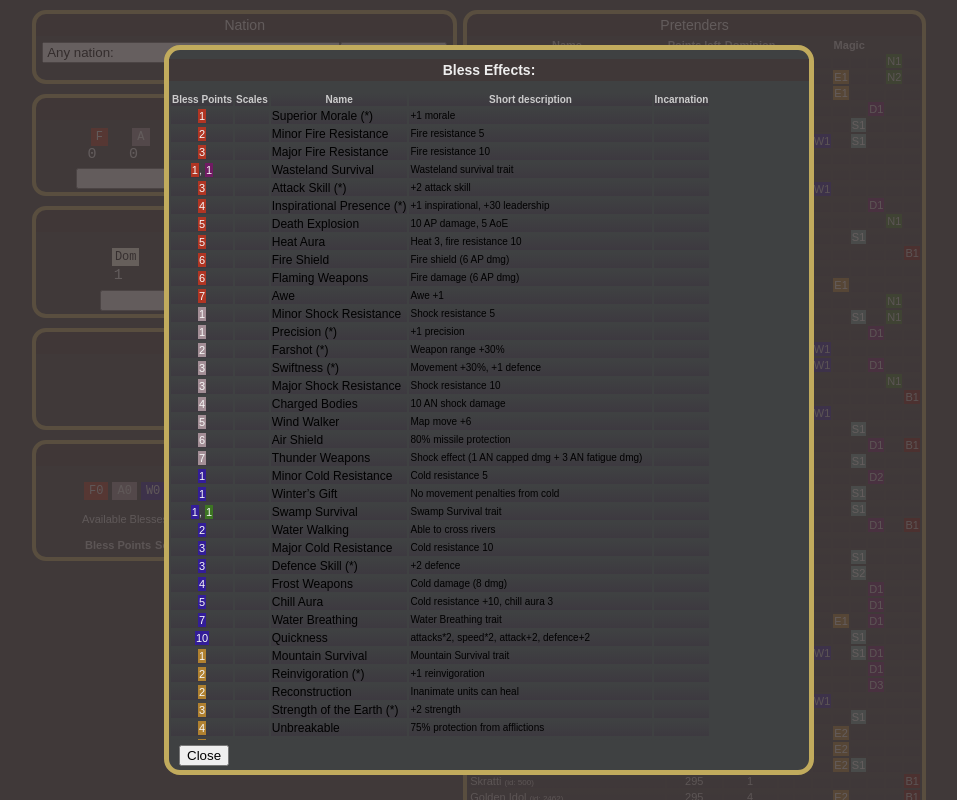
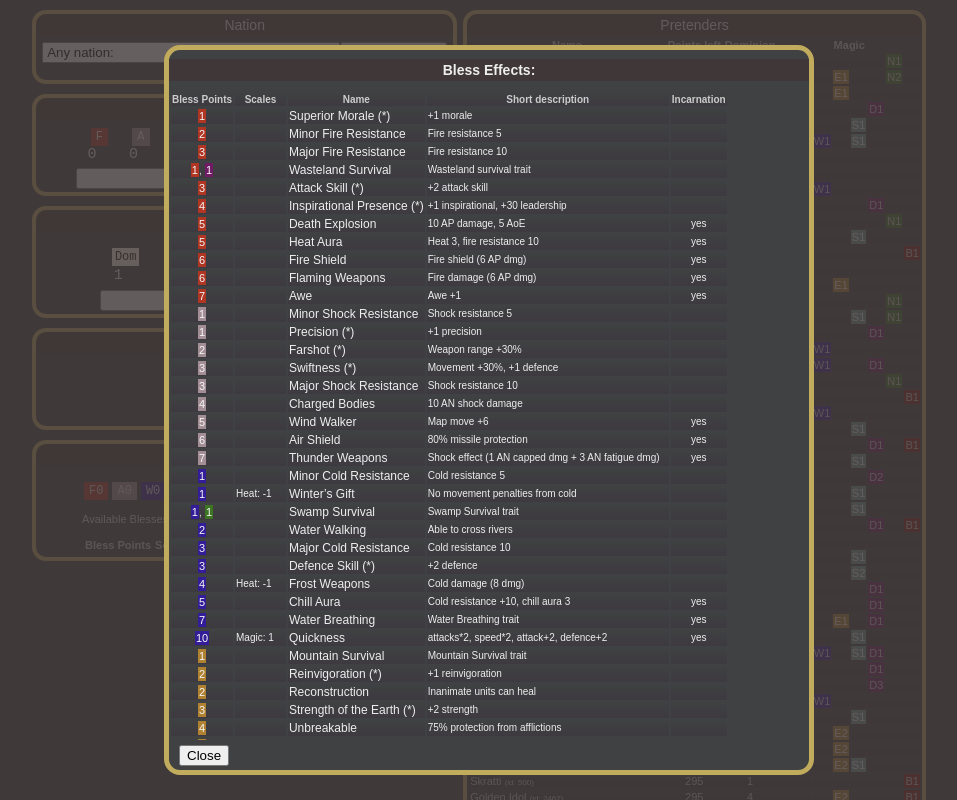
Before and after one commit to bsielski/pretenders-dom5, a React (Create React App) app: page / in a window 1280 px wide. Both pictures are taken after a click on the button "Show all bless list". Shown: the top 800 px of the page, without its empty margins (161-1118 px from the left). Built offline with nearby package versions, Linux system fonts and the light colour scheme.

Commit message:
Refactor BlessEffectsWindow component

```diff
--- a/src/components/BlessEffects.jsx
+++ b/src/components/BlessEffects.jsx
@@ -1,7 +1,7 @@
 import React from 'react';
 import NationBlessBonusInfo from './NationBlessBonusInfo';
 
-import {BlessEffectsWindow} from './BlessEffectsWindow';
+import BlessEffectsWindow from './BlessEffectsWindow';
 import BlessEffectsRows from './BlessEffectsRows';
 import {filterBlessEffects} from '../filterBlessEffects';
 
--- a/src/components/BlessEffectsRows/BlessEffectsRows.module.scss
+++ b/src/components/BlessEffectsRows/BlessEffectsRows.module.scss
@@ -3,6 +3,7 @@
 }
 
 .scales {
+    font-size: 10px;
     background: linear-gradient(#3f4142, #3d3940);
 }
 
@@ -18,6 +19,7 @@
 }
 
 .incarnate {
+    font-size: 10px;
     text-align: center;
     background: linear-gradient(#3f4142, #3d3940);
 }
--- a/src/components/BlessEffectsWindow.css
+++ /dev/null
@@ -1,93 +0,0 @@
-.bless_effects_window_table__row {
-    background: linear-gradient(#3f4142, #3d3940);
-    font-size: 11px;
-
-}
-
-.bless_effects_window_table__header {
-    font-size: 10px;
-    color: #cccccc;
-}
-
-.bless_effects_window_table__cell {
-    padding: 1px;
-    font-size: 11px;
-    text-align: center;
-    background: linear-gradient(#3f4142, #3d3940);
-}
-
-.bless_effects_window_table__cell--fire {
-    background-image: none;
-    background-color: #b03523;
-    color: #f6f6f6;
-}
-
-.bless_effects_window_table__cell--air {
-    background-image: none;
-    background-color: #a38e96;
-    color: #f6f6f6;
-}
-
-.bless_effects_window_table__cell--water {
-    background-image: none;
-    background-color: #331d98;
-    color: #f6f6f6;
-}
-
-.bless_effects_window_table__cell--earth {
-    background-image: none;
-    background-color: #b08130;
-    color: #f6f6f6;
-}
-
-.bless_effects_window_table__cell--astral {
-    background-image: none;
-    background-color: #709b96;
-    color: #f6f6f6;
-}
-
-.bless_effects_window_table__cell--death {
-    background-image: none;
-    background-color: #701b63;
-    color: #f6f6f6;
-}
-
-.bless_effects_window_table__cell--nature {
-    background-image: none;
-    background-color: #3d7523;
-    color: #f6f6f6;
-}
-
-.bless_effects_window_table__cell--blood {
-    background-image: none;
-    background-color: #7d1b16;
-    color: #f6f6f6;
-}
-
-
-.bless_effects__scales_cell {
-    font-size: 10px;
-    width: 55px;
-    background: linear-gradient(#3f4142, #3d3940);
-    color: #cccccc;
-}
-
-.bless_effects__name_cell {
-    font-size: 12px;
-    background: linear-gradient(#3f4142, #3d3940);
-    color: #cccccc;
-}
-
-.bless_effects__description_cell {
-    font-size: 10px;
-    word-wrap: break-word;
-    background: linear-gradient(#3f4142, #3d3940);
-    color: #cccccc;
-}
-
-.bless_effects__incarnate_cell {
-    font-size: 10px;
-    color: #cccccc;
-    text-align: center;
-    background: linear-gradient(#3f4142, #3d3940);
-}
--- a/src/components/BlessEffectsWindow.jsx
+++ /dev/null
@@ -1,55 +0,0 @@
-import React from 'react';
-
-import './BlessEffectsWindow.css';
-import BlessEffectsRows from './BlessEffectsRows';
-
-export class BlessEffectsWindow extends React.Component {
-    constructor(props) {
-        super(props);
-        this.close = this.close.bind(this);
-    }
-
-    close(e) {
-        e.preventDefault()
-        if (this.props.onClose) {
-            this.props.onClose()
-        }
-    }
-
-    render() {
-        if (this.props.isOpen === false) {
-            return null;
-        }
-
-        return (
-            <div>
-              <div className="modal_window">
-                <h1 className="form__header">
-                  Bless Effects:
-                </h1>
-                <div className="modal_window__body">
-                  <table className="bless_effects_window_table">
-                    <thead className="bless_effects_window_table__head" id="bless_effects_window_table__head">
-                      <tr className="bless_effects_window_table__row">
-                        <th className="bless_effects_window_table__header">Bless Points</th>
-                        <th className="bless_effects_window_table__header">Scales</th>
-                        <th className="bless_effects_window_table__header">Name</th>
-                        <th className="bless_effects_window_table__header">Short description</th>
-                        <th className="bless_effects_window_table__header">Incarnation</th>
-                      </tr>
-                    </thead>
-                    <BlessEffectsRows effects={this.props.blessEffects} />
-                  </table>
-                </div>
-                <p className="modal_window__close_button">
-                  <button onClick={this.close}>Close</button>
-                </p>
-              </div>
-              <div className="modal_shroud"
-                   onClick={this.close}
-                   />
-            </div>
-        )
-    }
-
-}
--- /dev/null
+++ b/src/components/BlessEffectsWindow/BlessEffectsWindow.module.scss
@@ -0,0 +1,58 @@
+.window {
+    border-color: #c1ab5d;
+    border-width: 5px;
+    border-style: solid;
+    margin: 10px;
+    border-radius: 16px;
+    position: fixed;
+    top: 50%;
+    left: 50%;
+    width: 50%;
+    height: 90%;
+    transform: translate(-50%, -50%);
+    z-index: 9999;
+    background: #3f4142;
+    display:flex;
+    flex-direction: column;
+}
+
+.header {
+    color: #eeeeee;
+    font-size: 14px;
+    text-align: center;
+    padding-top: 3px;
+    padding-bottom: 3px;
+    background-color: #403838;
+    width: 100%;
+    z-index: -1;
+}
+
+.body {
+    color: #eeeeee;
+    overflow-y: scroll;
+}
+
+.table_row {
+    background: linear-gradient(#3f4142, #3d3940);
+    font-size: 11px;
+}
+
+.table_header {
+    font-size: 10px;
+    color: #cccccc;
+}
+
+.shroud {
+    position: fixed;
+    width: 100%;
+    height: 100%;
+    top: 0px;
+    left: 0px;
+    z-index: 9998;
+    background: rgba(64, 56, 56, 0.8);
+}
+
+.close_button {
+    height: 20px;
+    margin: 5px 10px;
+}
--- /dev/null
+++ b/src/components/BlessEffectsWindow/index.jsx
@@ -0,0 +1,57 @@
+import React from 'react';
+
+import styles from './BlessEffectsWindow.module.scss';
+
+import BlessEffectsRows from '../BlessEffectsRows';
+
+class BlessEffectsWindow extends React.Component {
+    constructor(props) {
+        super(props);
+        this.close = this.close.bind(this);
+    }
+
+    close(e) {
+        e.preventDefault()
+        if (this.props.onClose) {
+            this.props.onClose()
+        }
+    }
+
+    render() {
+        if (this.props.isOpen === false) {
+            return null;
+        }
+
+        return (
+            <div>
+              <div className={styles.window}>
+                <h1 className={styles.header}>
+                  Bless Effects:
+                </h1>
+                <div className={styles.body}>
+                  <table>
+                    <thead id="bless_effects_window_table__head">
+                      <tr className={styles.table_row}>
+                        <th className={styles.table_header}>Bless Points</th>
+                        <th className={styles.table_header}>Scales</th>
+                        <th className={styles.table_header}>Name</th>
+                        <th className={styles.table_header}>Short description</th>
+                        <th className={styles.table_header}>Incarnation</th>
+                      </tr>
+                    </thead>
+                    <BlessEffectsRows effects={this.props.blessEffects} />
+                  </table>
+                </div>
+                <p className={styles.close_button}>
+                  <button onClick={this.close}>Close</button>
+                </p>
+              </div>
+              <div className={styles.shroud}
+                   onClick={this.close}
+                   />
+            </div>
+        )
+    }
+}
+
+export default BlessEffectsWindow;
```
